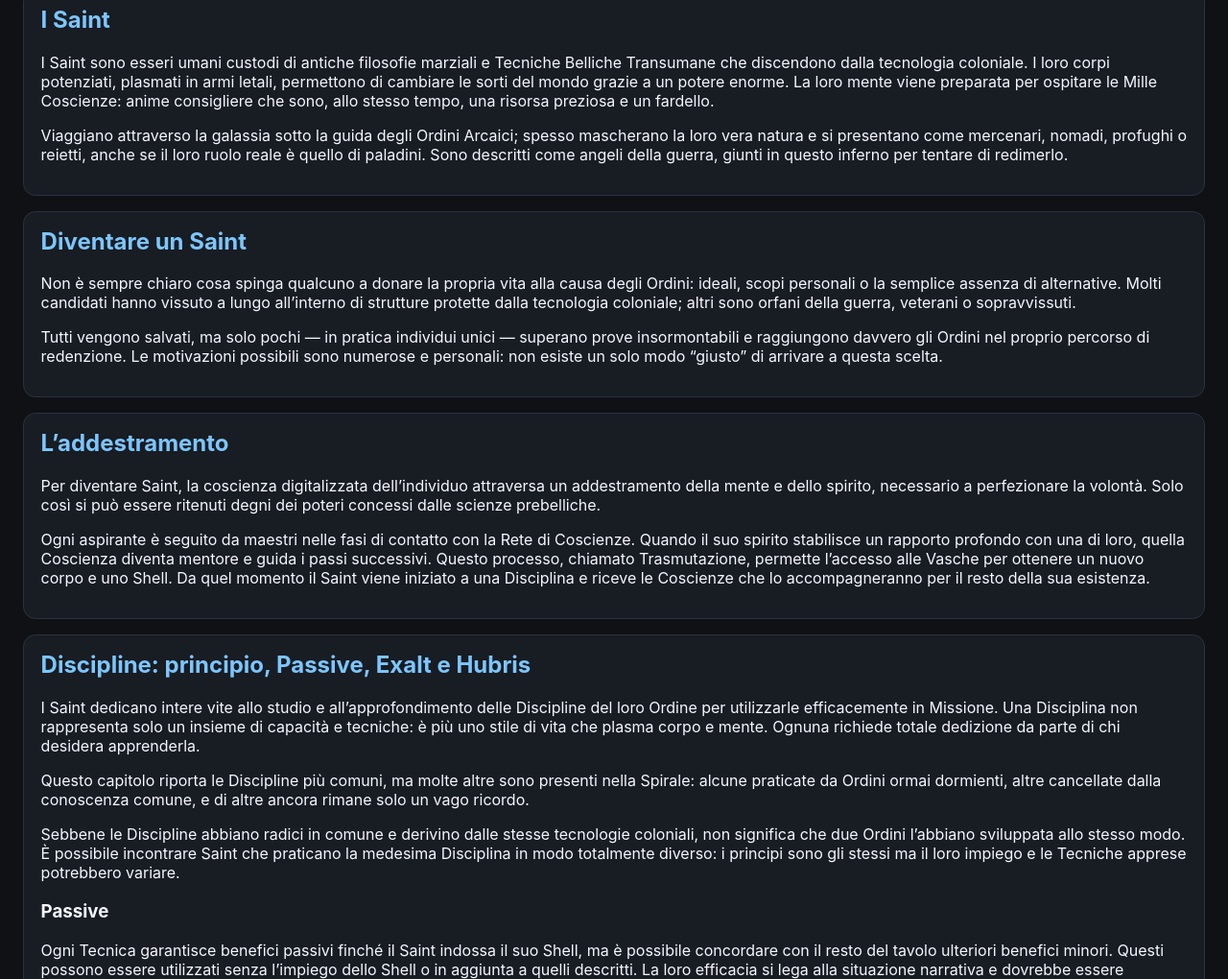
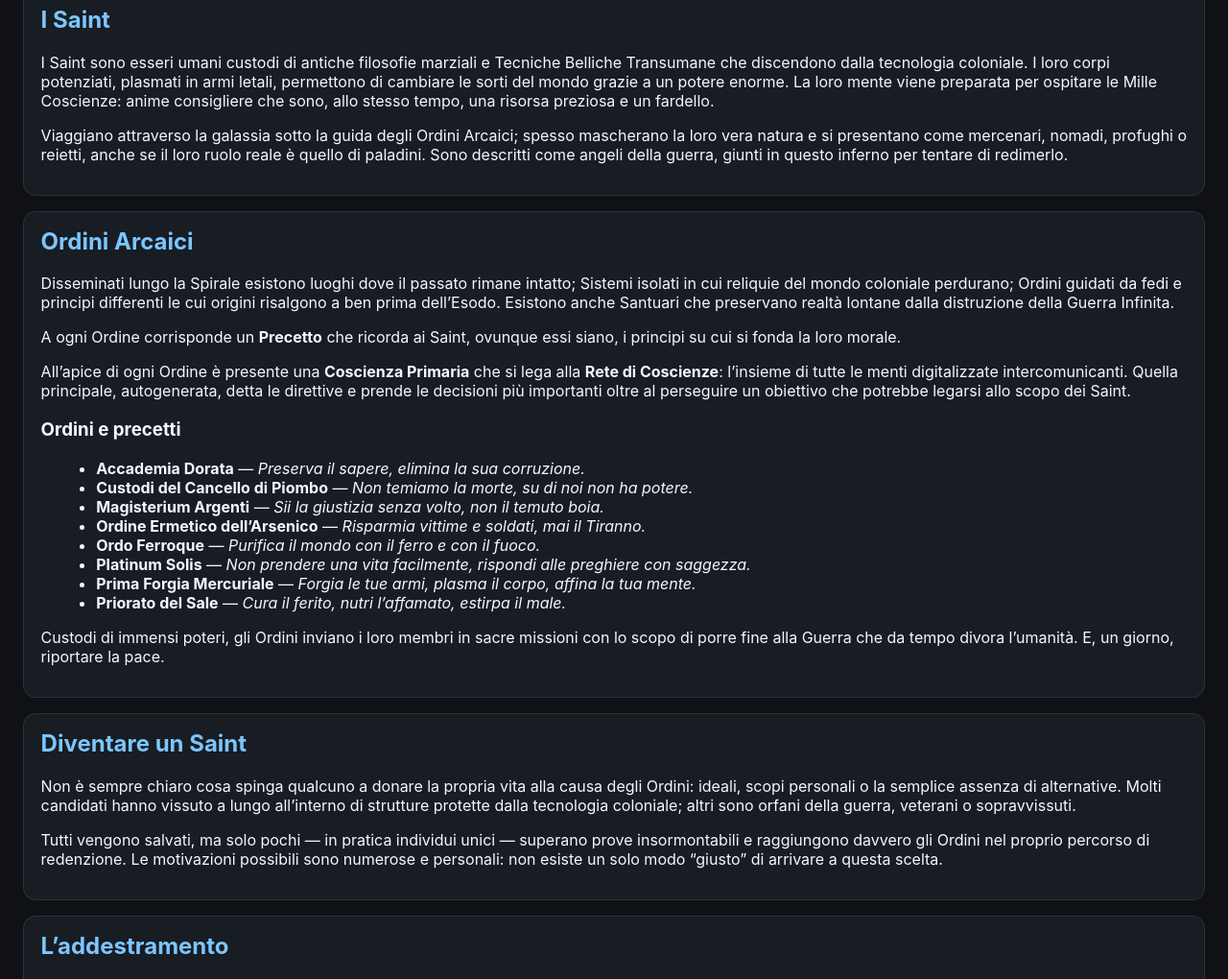
Before and after one commit to alejack9/sow-archive-test, a plain HTML site: page saints.html in a window 1280 px wide. Shown: the part 1728-2748 px from the top of the page at 96% size. Drawn offline with Linux system fonts and the light colour scheme.

Commit message:
Aggiunge sezione Ordini Arcaici con precetti completi

```diff
--- a/saints.html
+++ b/saints.html
@@ -69,6 +69,27 @@
       <h2>I Saint</h2>
       <p>I Saint sono esseri umani custodi di antiche filosofie marziali e Tecniche Belliche Transumane che discendono dalla tecnologia coloniale. I loro corpi potenziati, plasmati in armi letali, permettono di cambiare le sorti del mondo grazie a un potere enorme. La loro mente viene preparata per ospitare le Mille Coscienze: anime consigliere che sono, allo stesso tempo, una risorsa preziosa e un fardello.</p>
       <p>Viaggiano attraverso la galassia sotto la guida degli Ordini Arcaici; spesso mascherano la loro vera natura e si presentano come mercenari, nomadi, profughi o reietti, anche se il loro ruolo reale è quello di paladini. Sono descritti come angeli della guerra, giunti in questo inferno per tentare di redimerlo.</p>
+    </section>
+
+    <section>
+      <h2>Ordini Arcaici</h2>
+      <p>Disseminati lungo la Spirale esistono luoghi dove il passato rimane intatto; Sistemi isolati in cui reliquie del mondo coloniale perdurano; Ordini guidati da fedi e principi differenti le cui origini risalgono a ben prima dell’Esodo. Esistono anche Santuari che preservano realtà lontane dalla distruzione della Guerra Infinita.</p>
+      <p>A ogni Ordine corrisponde un <strong>Precetto</strong> che ricorda ai Saint, ovunque essi siano, i principi su cui si fonda la loro morale.</p>
+      <p>All’apice di ogni Ordine è presente una <strong>Coscienza Primaria</strong> che si lega alla <strong>Rete di Coscienze</strong>: l’insieme di tutte le menti digitalizzate intercomunicanti. Quella principale, autogenerata, detta le direttive e prende le decisioni più importanti oltre al perseguire un obiettivo che potrebbe legarsi allo scopo dei Saint.</p>
+
+      <h3>Ordini e precetti</h3>
+      <ul>
+        <li><strong>Accademia Dorata</strong> — <em>Preserva il sapere, elimina la sua corruzione.</em></li>
+        <li><strong>Custodi del Cancello di Piombo</strong> — <em>Non temiamo la morte, su di noi non ha potere.</em></li>
+        <li><strong>Magisterium Argenti</strong> — <em>Sii la giustizia senza volto, non il temuto boia.</em></li>
+        <li><strong>Ordine Ermetico dell’Arsenico</strong> — <em>Risparmia vittime e soldati, mai il Tiranno.</em></li>
+        <li><strong>Ordo Ferroque</strong> — <em>Purifica il mondo con il ferro e con il fuoco.</em></li>
+        <li><strong>Platinum Solis</strong> — <em>Non prendere una vita facilmente, rispondi alle preghiere con saggezza.</em></li>
+        <li><strong>Prima Forgia Mercuriale</strong> — <em>Forgia le tue armi, plasma il corpo, affina la tua mente.</em></li>
+        <li><strong>Priorato del Sale</strong> — <em>Cura il ferito, nutri l’affamato, estirpa il male.</em></li>
+      </ul>
+
+      <p>Custodi di immensi poteri, gli Ordini inviano i loro membri in sacre missioni con lo scopo di porre fine alla Guerra che da tempo divora l’umanità. E, un giorno, riportare la pace.</p>
     </section>
 
     <section>
```
